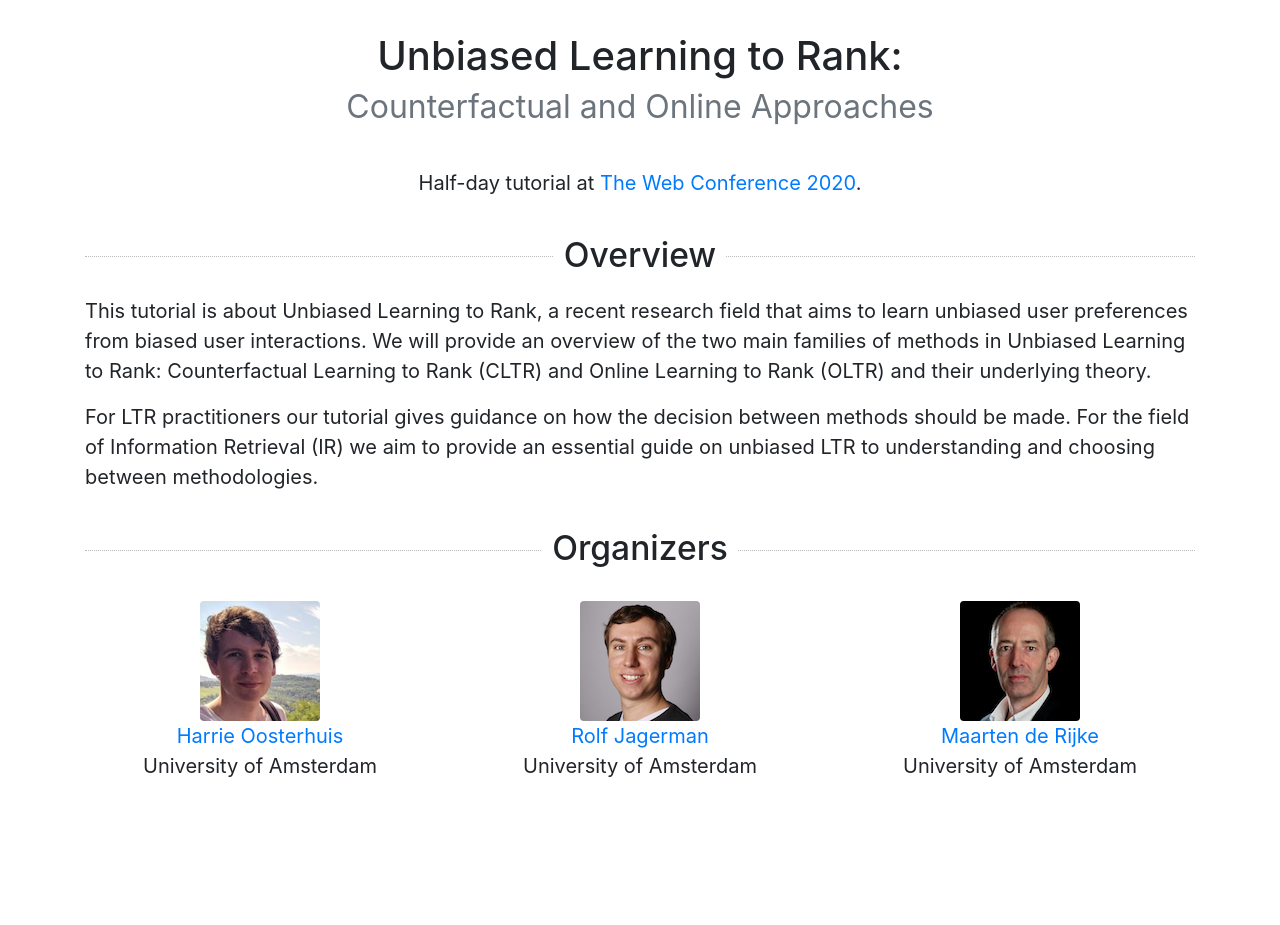
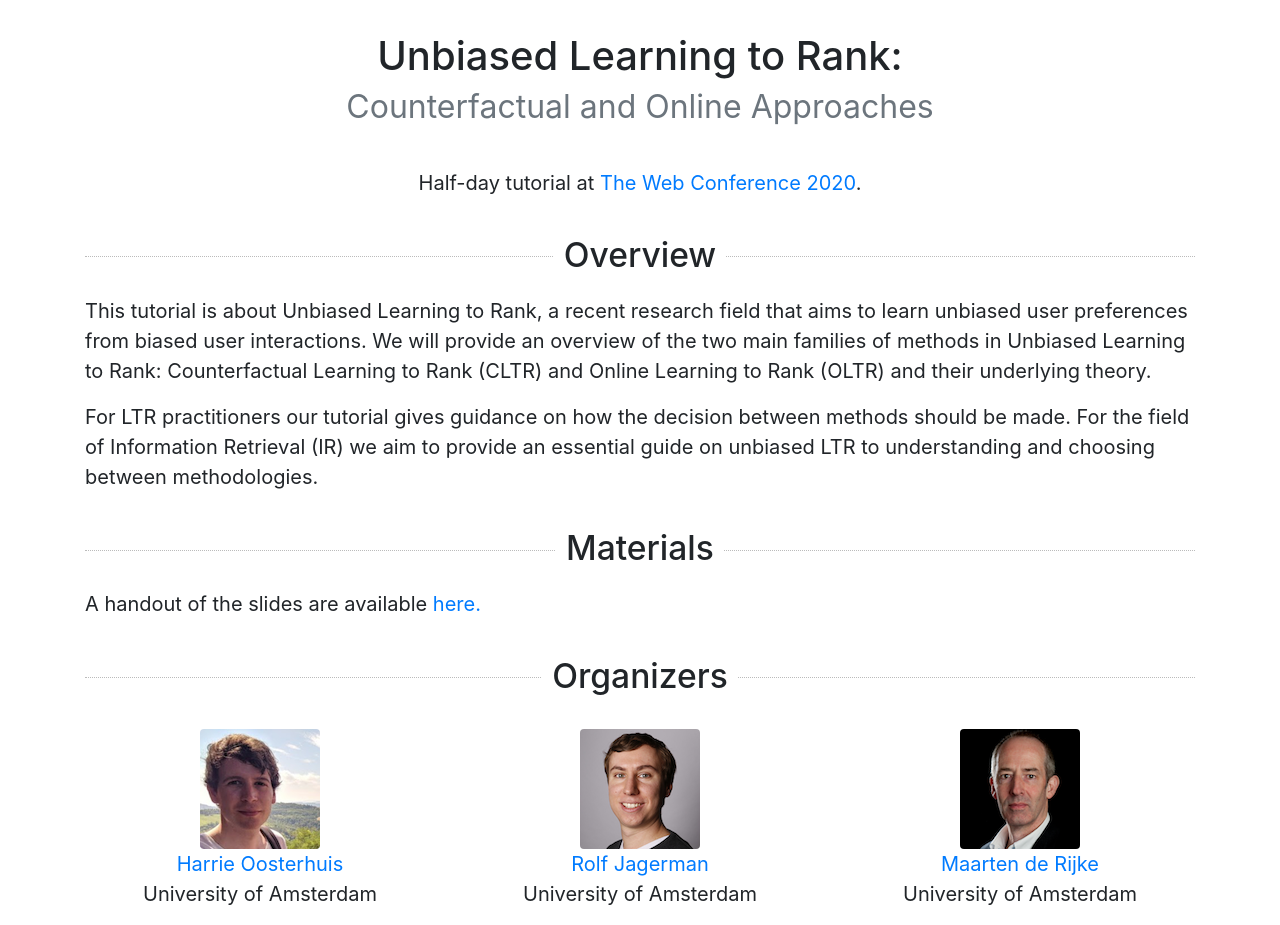
Before and after one commit to ilps/webconf2020-tutorial-unbiased-ltr, a plain HTML site: page index.html in a window 1280 px wide. Before the commit the page ends 800 px from the top, so only its background shows below. Drawn offline with nearby package versions, Linux system fonts and the light colour scheme.

Commit message:
linking to the slide

```diff
--- a/index.html
+++ b/index.html
@@ -48,6 +48,17 @@
             <div class="row">
                 <div class="col">
                     <h2 class="outline text-center">
+                        <span>Materials</span>
+                    </h2>
+                    <p>
+                        A handout of the slides are
+                        available <a href="WWW2020handout.pdf"> here.</a>
+                    </p>
+                </div>
+            </div>
+            <div class="row">
+                <div class="col">
+                    <h2 class="outline text-center">
                         <span>Organizers</span>
                     </h2>
                 </div>
```
